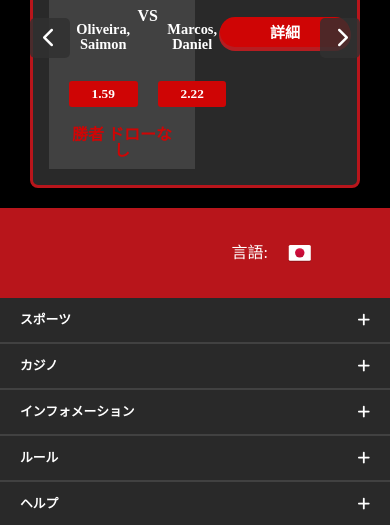
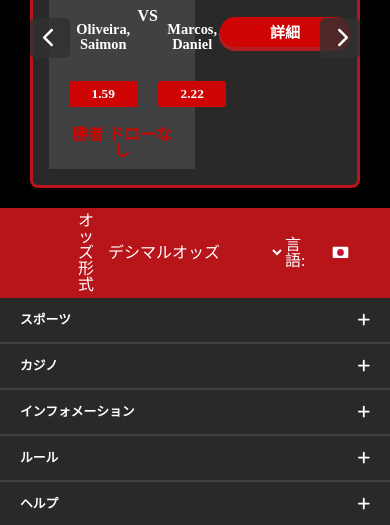
Before and after one commit to wawatai/NJ_boxing, a plain HTML site: page index.html in a window 390 px wide. Shown: the part 2930-3455 px from the top of the page. Drawn offline with nearby package versions, Linux system fonts and the light colour scheme.

Commit message:
112-02-02
+ footer betrate

```diff
--- a/index.html
+++ b/index.html
@@ -1250,6 +1250,14 @@
                     <span>MASTERCARD</span>
                     <span>BITCON</span>
                 </p>
+                <div class="betRate">
+                    <p>オッズ形式</p>
+                    <select name="betrate">
+                        <option value="デシマルオッズ">デシマルオッズ</option>
+                        <option value="フラクショナルオッズ">フラクショナルオッズ</option>
+                        <option value="AMERICAN">アメリカンオッズ</option>
+                    </select>
+                </div>
             </div>
             <div class="company">
                 <img class="logo" src="./image/logo.png">
--- a/scss/_footer.scss
+++ b/scss/_footer.scss
@@ -160,6 +160,27 @@ footer {
                     margin: 0 5px;
                 }
             }
+
+            .betRate {
+                display: none;
+                width: auto;
+                align-items: center;
+
+                p {
+                    color: $mainColor_3;
+                    font-size: 1rem;
+                    margin-right: 10px;
+                }
+
+                select {
+                    width: auto;
+                    background: none;
+                    color: $mainColor_3;
+                    font-size: 1rem;
+                    border: none;
+                    cursor: pointer;
+                }
+            }
         }
 
         .company {
@@ -219,6 +240,7 @@ footer {
 
             .infoLine {
                 height: 105px;
+                justify-content: space-between;
                 margin-top: 20px;
 
                 .lang {
@@ -303,11 +325,19 @@ footer {
                 padding: 0 20%;
 
                 .lang {
+                    order: 1;
                     position: relative;
+                    left: 0;
+                    transform: translateX(0);
                 }
 
                 .payway {
                     display: none;
+                }
+
+                .betRate {
+                    display: flex;
+                    order: 0;
                 }
             }
 
```
Also changed, not shown: css/style.css.
